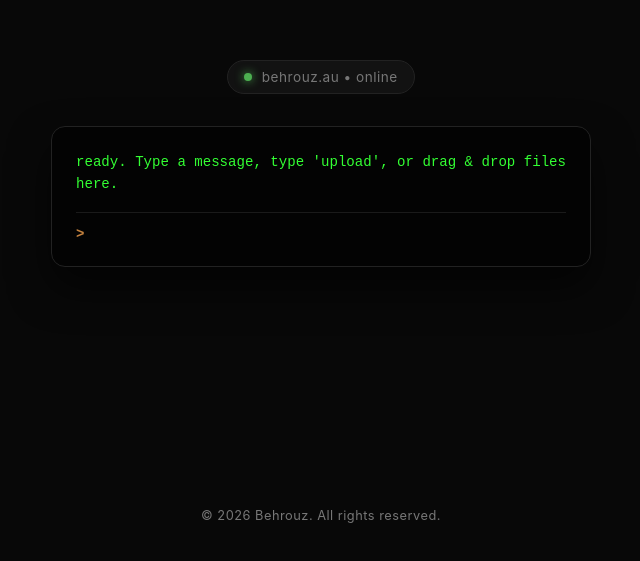
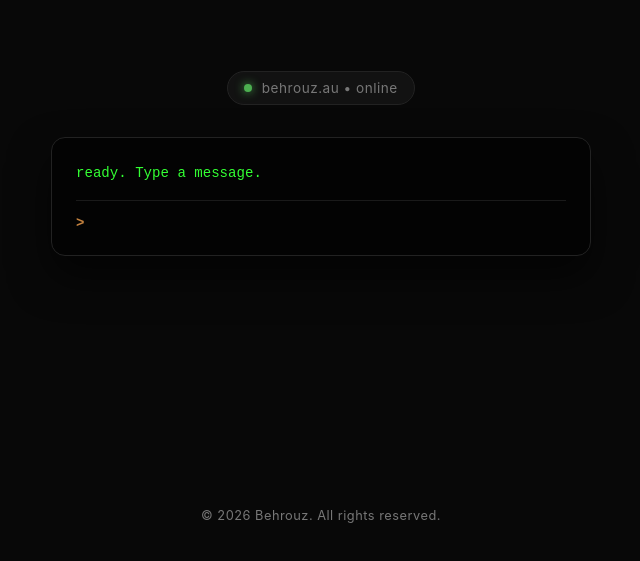
Before and after one commit to iBehrouz/Behrouzau, a plain HTML site: page index.html in a window 1280 px wide. Shown: the part 229-790 px from the top of the page, without its empty margins (319-959 px from the left). Drawn offline with Linux system fonts and the light colour scheme.

Commit message:
Update index.html

```diff
--- a/index.html
+++ b/index.html
@@ -140,7 +140,7 @@
     </div>
 
     <div class="terminal-window" id="terminal-window">
-      <div class="terminal-output" id="terminal-output">ready. Type a message, type 'upload', or drag & drop files here.</div>
+      <div class="terminal-output" id="terminal-output">ready. Type a message.</div>
 
       <!-- Icon bar that shows up when asking for contact info -->
       <div class="contact-icons-bar" id="contactIconsBar">
```
